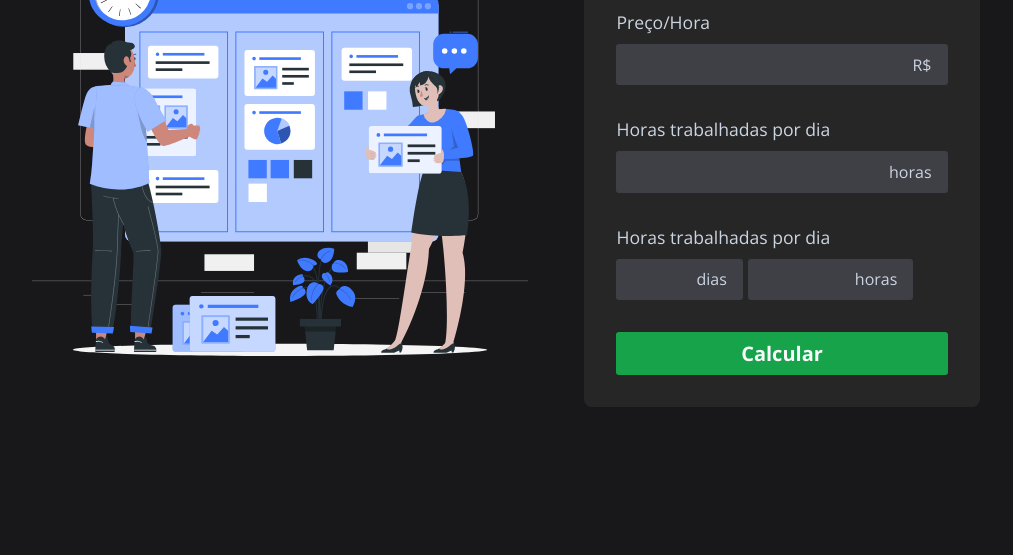
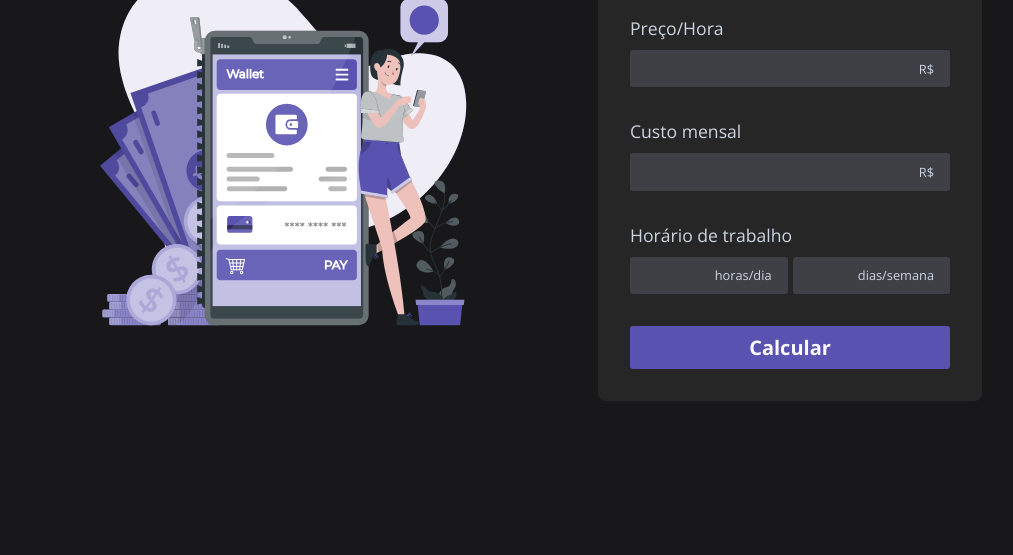
Before and after one commit to madebyfelipe/calculadoradejobs, a plain HTML site: page index.html in a window 1280 px wide. Shown: the part 245-800 px from the top of the page, without its empty margins (134-1147 px from the left). Drawn offline with nearby package versions, Linux system fonts and the light colour scheme.

Commit message:
interface adicionada

```diff
--- a/assets/css/style.css
+++ b/assets/css/style.css
@@ -25,12 +25,13 @@ body {
 
 /* define tamanho da imagem */
 .left img {
-    width: 31rem;
+    width: 40VW;
 }
 
 /* define o quadrado cinza que engloba o formulário, botão e títulos */
 #right {
-  display: flex;
+    width: 30vw;
+    display: flex;
     flex-direction: column;
     gap: 2rem;
     padding: 2rem;
@@ -59,7 +60,7 @@ body {
     width: 8rem;
     height: 3px;
     border-radius: 3px;
-    background-color: #16a34a;
+    background-color: #5952b1;
     bottom: 0;
     left: 0;
 }
@@ -86,7 +87,7 @@ body {
 .inputfield span,
 .inputfield i {
     color: #cbd5e1;
-    font-size: 1rem;
+    font-size: 0.8rem;
     padding: 0.6rem 1rem;
 }
 
@@ -115,7 +116,7 @@ body {
     font-size: 1.25rem;
     font-weight: bold;
     color: #f8fafc;
-    background-color: #16a34a;
+    background-color: #5952b1;
     padding: 00.5rem 0;
     border-radius: 3px;
     cursor: pointer;
@@ -139,7 +140,7 @@ body {
 
 .data span:last-child {
     font-size: 0.875rem;
-    color: #16a34a;
+    color: #5952b1;
 }
 
 .description{
@@ -152,9 +153,14 @@ body {
 
 .inputside-container{
     display: flex;
+    width: 100%;
 }
 
 .inputside-container .inputfield:last-child{
     width: 50%;
     margin-left: 5px;
 }
+
+.inputside-container .inputfield:first-child{
+    width: 50%;
+}
--- a/index.html
+++ b/index.html
@@ -10,7 +10,7 @@
 <body>
     <main class="container">
         <section class="left">
-                <img src="assets/img/designer.svg" alt="">
+                <img src="assets/img/wallet.svg" alt="">
         </section>
 
             <section id="right"
@@ -30,28 +30,28 @@
 
                     <div class="inputbox">
                         <label for="horario">
-                            Horas trabalhadas por dia
+                            Custo mensal
                         </label>
 
                         <div class="inputfield">
                             <input type="number" min="1" max="24" id="time" name="time" required>
-                            <span>horas</span>
+                            <span>R$</span>
                         </div>
                     </div>
 
                     <div class="inputbox">
                         <label for="horario">
-                            Horas trabalhadas por dia
+                            Horário de trabalho
                         </label>
                         <div class="inputside-container">
                             <div class="inputfield">
                                 <input type="number" min="1" max="24" id="time" name="time" required>
-                                <span>dias</span>
+                                <span>horas/dia</span>
                             </div>
 
                             <div class="inputfield">
                                 <input type="number" min="1" max="24" id="time" name="time" required>
-                                <span>horas</span>
+                                <span>dias/semana</span>
                             </div>
                         </div>
                     </div>
```
Also changed, not shown: assets/img/designer.svg (deleted), assets/img/wallet.svg (added).
